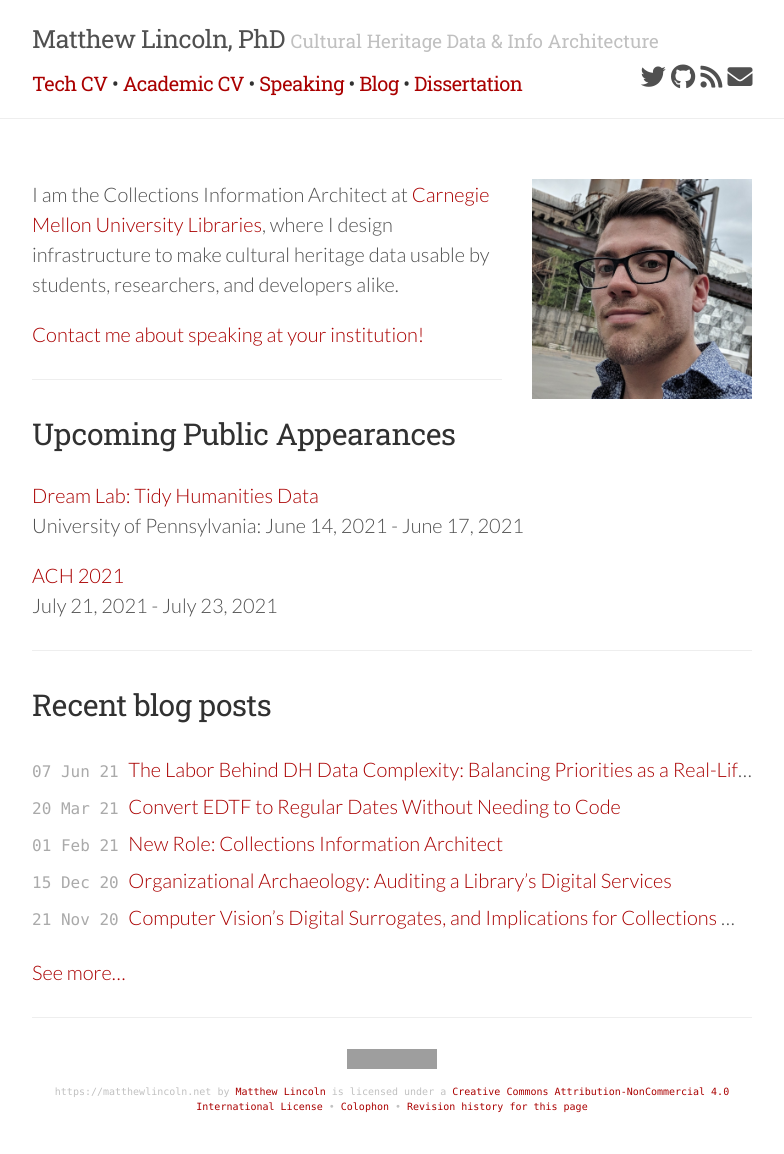
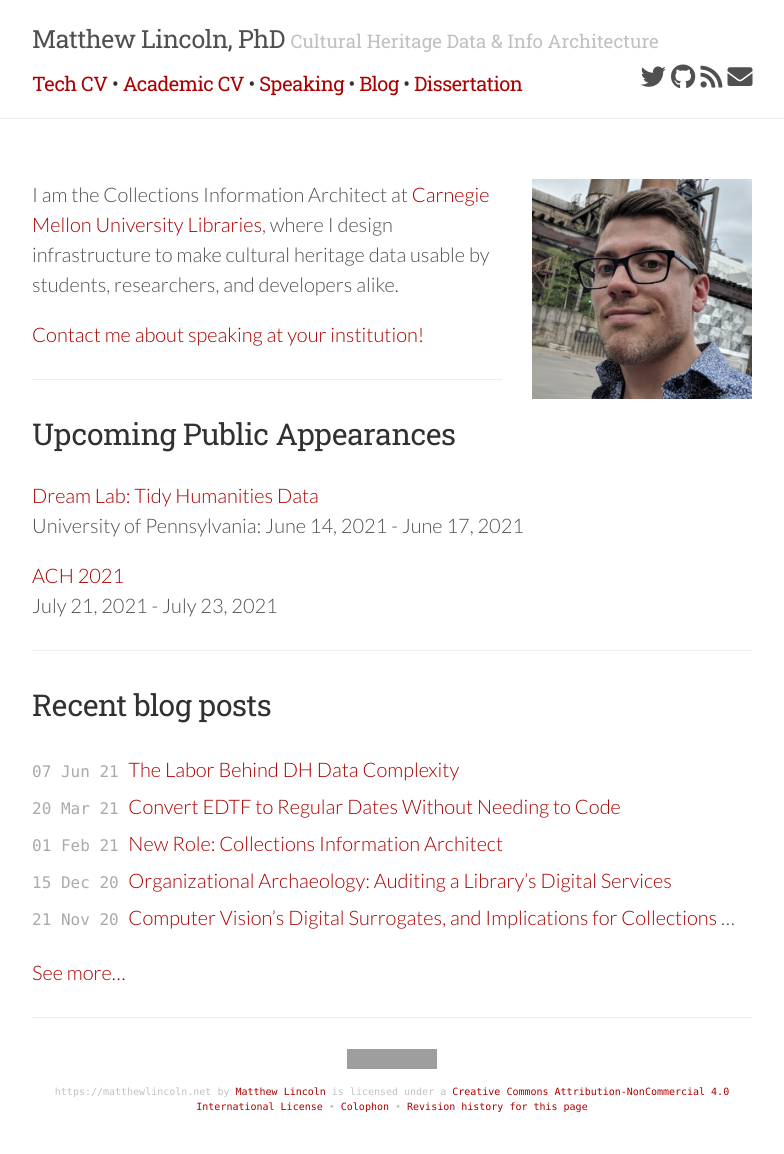
Before and after one commit to mdlincoln/mdlincoln.github.io, a Jekyll site: the page built from index.md, in a window 1280 px wide. Shown: the whole page, without its empty margins (248-1032 px from the left). Built offline with Jekyll 4.4.1, drawn with Linux system fonts in a browser that asks for light colours; nearby versions of some CDN libraries; grey boxes are pictures that could not be loaded.

Commit message:
formatting and title change

```diff
--- a/_posts/2021-06-07-labor-behind-dh-data-complexity.md
+++ b/_posts/2021-06-07-labor-behind-dh-data-complexity.md
@@ -1,13 +1,13 @@
 ---
 layout: post
 title: |
-  The Labor Behind DH Data Complexity: Balancing Priorities as a Real-Life Researcher
+  The Labor Behind DH Data Complexity
 date: 2021-06-07
 tags:
   - data
   - digital humanities
 aside: |
-  This is an edited version of a talk that I gave at the May 21, 2021 workshop ["Making Research Data Public: Workshopping Data Management for Digital Humanities,"](https://biblio.uottawa.ca/en/news/making-research-data-public-workshopping-data-curation-digital-humanities-projects)_ hosted by the University of Ottawa Library. [The complete slides are available here.](https://doi.org/10.1184/R1/14740440)
+  This is an edited version of a talk that I gave at the May 21, 2021 workshop ["Making Research Data Public: Workshopping Data Management for Digital Humanities,"](https://biblio.uottawa.ca/en/news/making-research-data-public-workshopping-data-curation-digital-humanities-projects) hosted by the University of Ottawa Library. [The complete slides are available here.](https://doi.org/10.1184/R1/14740440)
 ---
 
 This started out as some quick remarks about a specific project, but soon turned into a bit of a polemic about data and labor. There's more to be said than can be done in fifteen minutes, so I hope it's enough for me to raise some questions now, particularly because I don't have all the answers for them yet.
@@ -24,9 +24,9 @@ Six years ago when I was still a PhD student, I had the joy of attending [Keysto
 
 **Because embedded in the decision to add more complexity to data is a decision to invest more labor at many levels.** I am not saying this to dissuade such complexity – as I hope to demonstrate, the labor and results are often deeply rewarding. But I think we often elide the many kinds of labor that are affected by these decisions.
 
-I suspect much of this audience is painfully aware of the labor of data entry, reconciliation, and verification. I hope you are also thinking about the ways that this labor can be fairly or unfairly distributed. Here I show a picture of the largely-uncredited punch card operators for Roberto Busa's famous Index Thomisticus - a common example of the pejorative feminiziation of data entry in the earliest history of DH recently illuminated by [Melissa Terras and Julianne Nyhan](https://www.jstor.org/stable/10.5749/j.ctt1cn6thb.9).
+I suspect much of this audience is painfully aware of the labor of data entry, reconciliation, and verification. I hope you are also thinking about the ways that this labor can be fairly or unfairly distributed. Here I show a picture of the largely-uncredited punch card operators for Roberto Busa's *Index Thomisticus* - a common example of the pejorative feminiziation of data entry in the earliest history of DH recently illuminated by [Melissa Terras and Julianne Nyhan](https://www.jstor.org/stable/10.5749/j.ctt1cn6thb.9).
 
-{% include figure.html src='/assets/images/terras_nyhan.jpg' caption='Livia Canestraro (L) and another punch card operator for the Index Thomisticus. Published in [Terras and Nyhan 2016](https://www.jstor.org/stable/10.5749/j.ctt1cn6thb.9)' %}
+{% include figure.html src='/assets/images/terras_nyhan.jpg' caption='Livia Canestraro (L) and another punch card operator for the *Index Thomisticus*. Published in [Terras and Nyhan 2016](https://www.jstor.org/stable/10.5749/j.ctt1cn6thb.9)' %}
 
 But there are additional kinds of labor that come with increased complexity:
 
```
